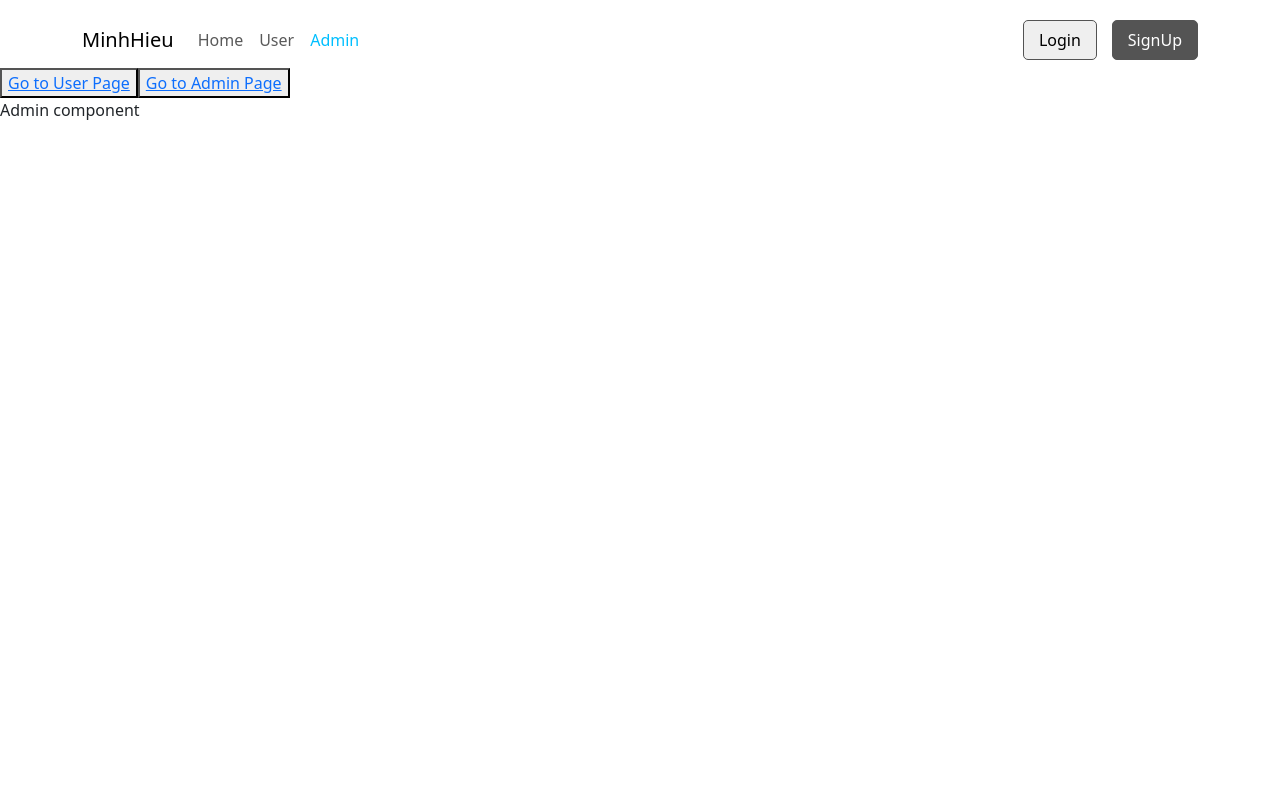
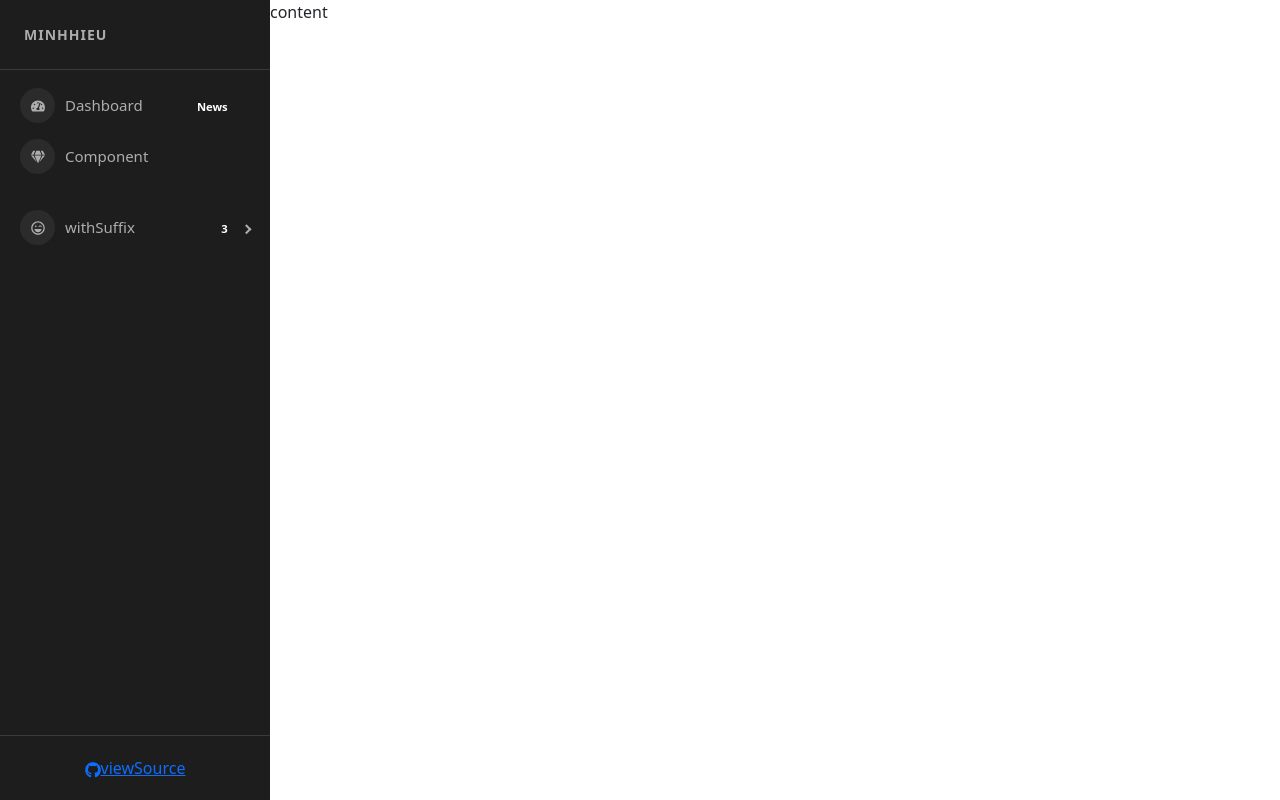
Before and after one commit to hunggtham/React-learning, a React (Create React App) app: page /admins in a window 1280 px wide. Built offline with nearby package versions, Linux system fonts and the light colour scheme.

Commit message:
admin sidebar update1

```diff
--- a/package.json
+++ b/package.json
@@ -11,6 +11,8 @@
     "react": "^18.2.0",
     "react-bootstrap": "2.4.0",
     "react-dom": "^18.2.0",
+    "react-icons": "4.4.0",
+    "react-pro-sidebar": "0.7.1",
     "react-router-dom": "6.3.0",
     "react-scripts": "5.0.1",
     "sass": "1.45.0",
--- a/src/components/Admin/Admin.js
+++ b/src/components/Admin/Admin.js
@@ -1,7 +1,16 @@
+import Sidebar from "./Sidebar";
+import './Admin.scss';
 
 const Admin = (props) => {
     return (
-        <div>Admin component</div>
+        <div className='admin-container'>
+            <div className="admin-sidebar">
+                <Sidebar />
+            </div>
+            <div className='admin-content'>
+                content
+            </div>
+        </div>
     )
 }
 
--- /dev/null
+++ b/src/components/Admin/Admin.scss
@@ -0,0 +1,7 @@
+.admin-container {
+    display: flex;
+}
+
+.pro-sidebar {
+    height: 100vh;
+}
--- /dev/null
+++ b/src/components/Admin/Sidebar.js
@@ -0,0 +1,134 @@
+
+import 'react-pro-sidebar/dist/css/styles.css';
+// import { useIntl } from 'react-intl';
+import {
+    ProSidebar,
+    Menu,
+    MenuItem,
+    SubMenu,
+    SidebarHeader,
+    SidebarFooter,
+    SidebarContent,
+} from 'react-pro-sidebar';
+import { FaTachometerAlt, FaGem, FaList, FaGithub, FaRegLaughWink, FaHeart } from 'react-icons/fa';
+import sidebarBg from '../../assets/bg2.jpg';
+
+// import { FaGem, FaHeart } from 'react-icons';
+// import { FatachomeTerAlt, FaGem, FaList, FaGihub, FarelaughWink, FaHeart } from 'react-icons/fa';
+const Sidebar = (props) => {
+    // const intl = useIntl();
+    const { image, collapsed, rtl, toggled, handleToggleSidebar } = props;
+    // https://drive.google.com/drive/folders/19MyyYSLdeupgQGhUsah6cZVnMKQ8pXdy
+    // 18/23:36
+    return (
+        <>
+            {/* source: https://github.com/azouaoui-med/react-pro-sidebar/tree/v0.x */}
+            {/* <ProSidebar>
+                <Menu iconShape="square">
+                    <MenuItem icon={<FaGem />}>Dashboard</MenuItem>
+                    <SubMenu title="Components" icon={<FaHeart />}>
+                        <MenuItem>Component 1</MenuItem>
+                        <MenuItem>Component 2</MenuItem>
+                    </SubMenu>
+                </Menu>
+            </ProSidebar> */}
+
+
+            {/* source: https://github.com/azouaoui-med/react-pro-sidebar/blob/v0.x/demo/src/Aside.js */}
+            <ProSidebar
+                image={image ? sidebarBg : false}
+                rtl={rtl}
+                collapsed={collapsed}
+                toggled={toggled}
+                breakPoint="md"
+                onToggle={handleToggleSidebar}
+            >
+                <SidebarHeader>
+                    <div
+                        style={{
+                            padding: '24px',
+                            textTransform: 'uppercase',
+                            fontWeight: 'bold',
+                            fontSize: 14,
+                            letterSpacing: '1px',
+                            overflow: 'hidden',
+                            textOverflow: 'ellipsis',
+                            whiteSpace: 'nowrap',
+                        }}
+                    >
+                        MinhHieu
+                    </div>
+                </SidebarHeader>
+
+                <SidebarContent>
+                    <Menu iconShape="circle">
+                        <MenuItem
+                            icon={<FaTachometerAlt />}
+                            suffix={<span className="badge red">News</span>}
+                        >
+                            Dashboard
+                        </MenuItem>
+                        <MenuItem icon={<FaGem />}> Component</MenuItem>
+                    </Menu>
+                    <Menu iconShape="circle">
+                        <SubMenu
+                            suffix={<span className="badge yellow">3</span>}
+                            title='withSuffix'
+                            icon={<FaRegLaughWink />}
+                        >
+                            <MenuItem>SubMenu</MenuItem>
+                            <MenuItem>SubMenu</MenuItem>
+                            <MenuItem>SubMenu</MenuItem>
+                        </SubMenu>
+                        {/* <SubMenu
+                            prefix={<span className="badge gray">3</span>}
+                            title={intl.formatMessage({ id: 'withPrefix' })}
+                            icon={<FaHeart />}
+                        >
+                            <MenuItem>{intl.formatMessage({ id: 'submenu' })} 1</MenuItem>
+                            <MenuItem>{intl.formatMessage({ id: 'submenu' })} 2</MenuItem>
+                            <MenuItem>{intl.formatMessage({ id: 'submenu' })} 3</MenuItem>
+                        </SubMenu>
+                        <SubMenu title={intl.formatMessage({ id: 'multiLevel' })} icon={<FaList />}>
+                            <MenuItem>{intl.formatMessage({ id: 'submenu' })} 1 </MenuItem>
+                            <MenuItem>{intl.formatMessage({ id: 'submenu' })} 2 </MenuItem>
+                            <SubMenu title={`${intl.formatMessage({ id: 'submenu' })} 3`}>
+                                <MenuItem>{intl.formatMessage({ id: 'submenu' })} 3.1 </MenuItem>
+                                <MenuItem>{intl.formatMessage({ id: 'submenu' })} 3.2 </MenuItem>
+                                <SubMenu title={`${intl.formatMessage({ id: 'submenu' })} 3.3`}>
+                                    <MenuItem>{intl.formatMessage({ id: 'submenu' })} 3.3.1 </MenuItem>
+                                    <MenuItem>{intl.formatMessage({ id: 'submenu' })} 3.3.2 </MenuItem>
+                                    <MenuItem>{intl.formatMessage({ id: 'submenu' })} 3.3.3 </MenuItem>
+                                </SubMenu>
+                            </SubMenu>
+                        </SubMenu> */}
+                    </Menu>
+                </SidebarContent>
+
+                <SidebarFooter style={{ textAlign: 'center' }}>
+                    <div
+                        className="sidebar-btn-wrapper"
+                        style={{
+                            padding: '20px 24px',
+                        }}
+                    >
+                        <a
+                            href="https://github.com/azouaoui-med/react-pro-sidebar"
+                            target="_blank"
+                            className="sidebar-btn"
+                            rel="noopener noreferrer"
+                        >
+                            <FaGithub />
+                            <span style={{ whiteSpace: 'nowrap', textOverflow: 'ellipsis', overflow: 'hidden' }}>
+                                viewSource
+                            </span>
+                        </a>
+                    </div>
+                </SidebarFooter>
+            </ProSidebar>
+        </>
+    )
+
+}
+
+export default Sidebar;
--- a/src/index.js
+++ b/src/index.js
@@ -19,8 +19,9 @@
         <Route path="/" element={<App />} >
           <Route index element={<HomePage />} />
           <Route path="users" element={<User />} />
-          <Route path="admins" element={<Admin />} />
         </Route>
+        {/* cho ra ngoài để dùng header khác với trang home */}
+        <Route path="admins" element={<Admin />} />
 
       </Routes>
     </BrowserRouter>
```
Also changed, not shown: learning.txt, src/assets/bg2.jpg (added), 1 other file (tests, documents, lock files or other folders).
